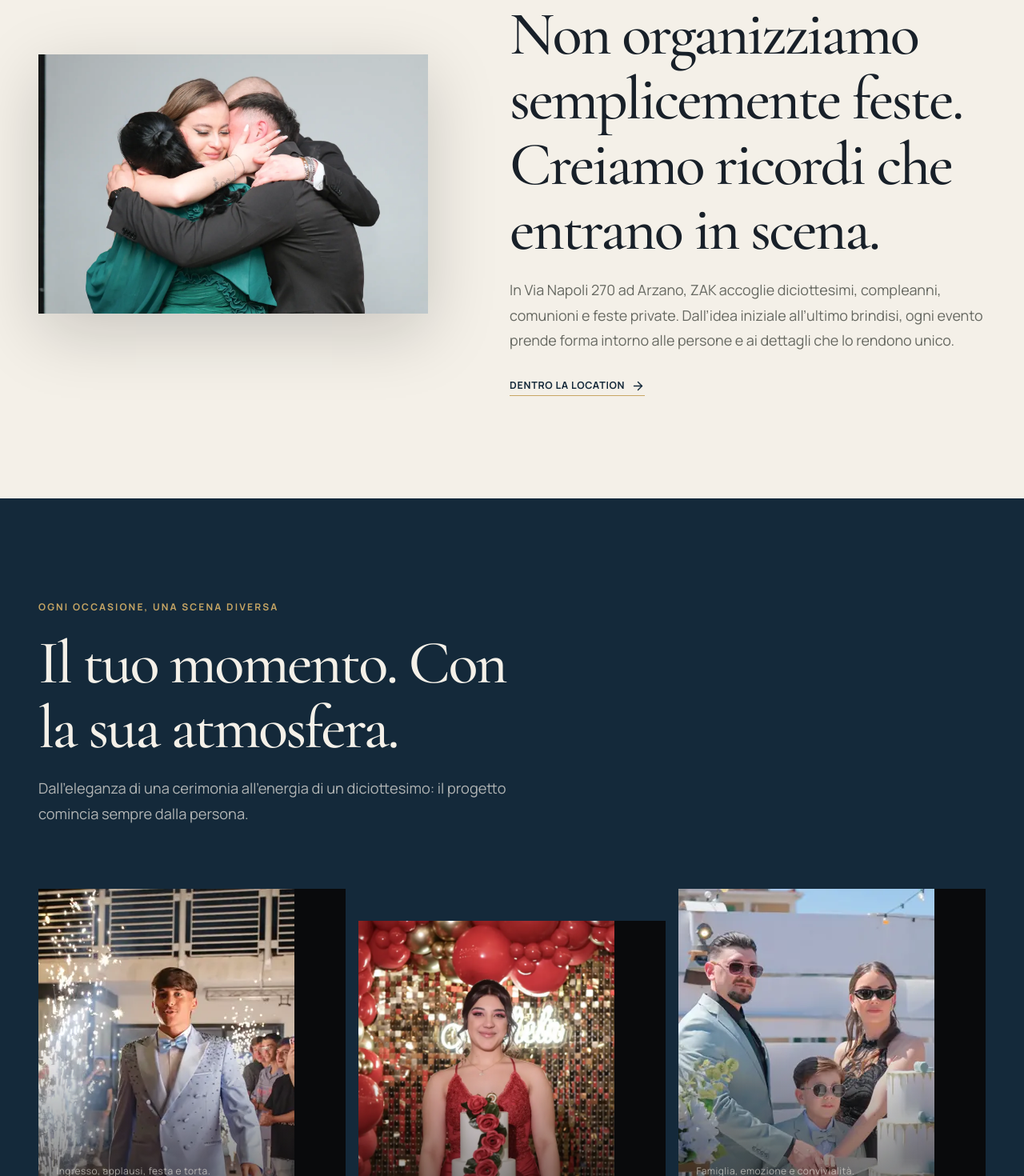
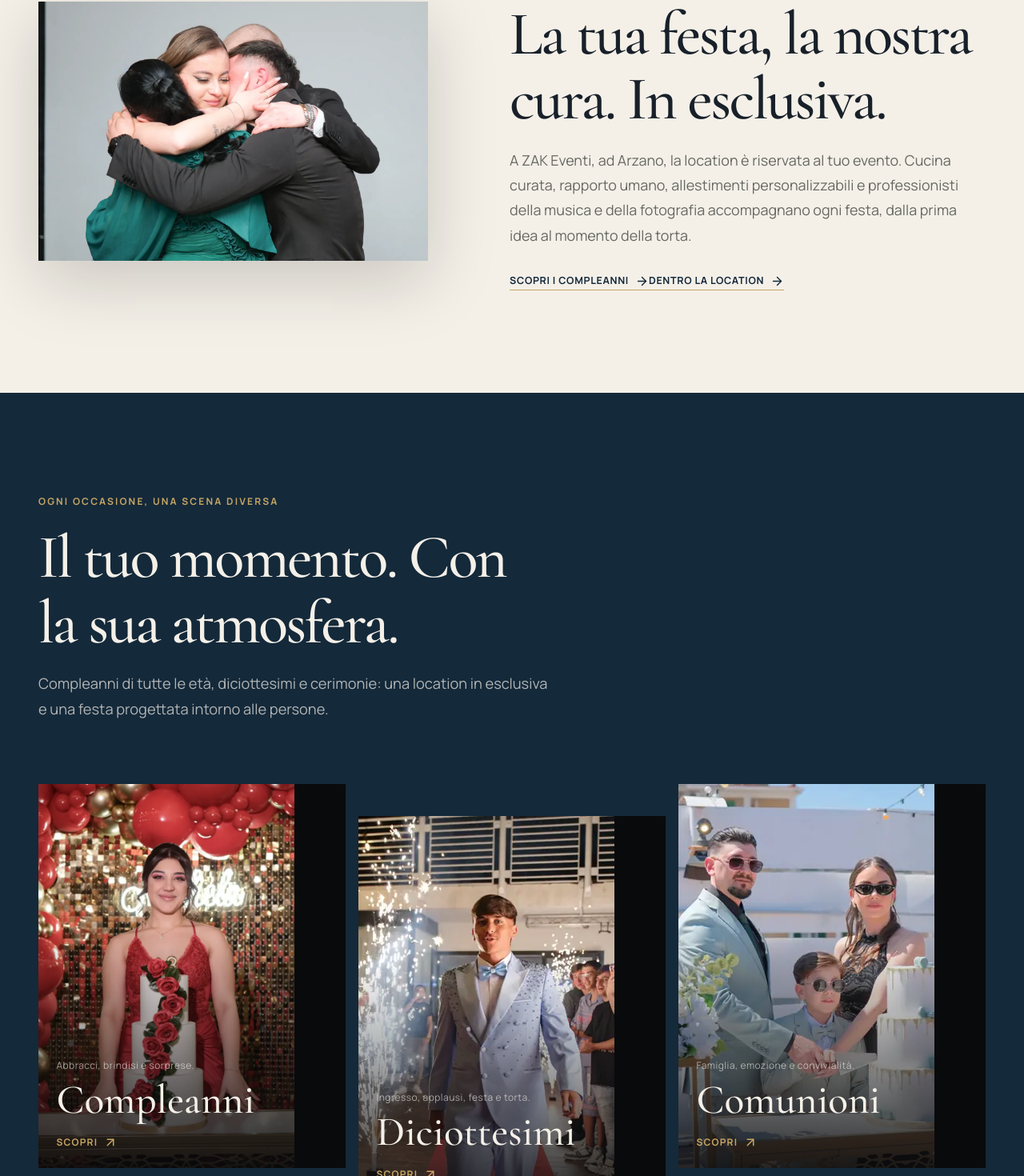
Before and after one commit to antozz996/zak-eventi-vercel, a React (Vite) app: page / in a window 1280 px wide. Shown: the part 963-2433 px from the top of the page at 80% size. Built offline with nearby package versions, Linux system fonts and the light colour scheme; no server answers.

Commit message:
content: prioritize birthdays and communicate verified exclusive venue benefits

```diff
--- a/src/pages/HomePage.tsx
+++ b/src/pages/HomePage.tsx
@@ -23,16 +23,15 @@ export function HomePage() {
         <div className="container">
           <EditorialImageBlock
             eyebrow="La nostra idea di festa"
-            title="Non organizziamo semplicemente feste. Creiamo ricordi che entrano in scena."
-            text="In Via Napoli 270 ad Arzano, ZAK accoglie diciottesimi, compleanni, comunioni e feste private. Dall’idea iniziale all’ultimo brindisi, ogni evento prende forma intorno alle persone e ai dettagli che lo rendono unico."
+            title="La tua festa, la nostra cura. In esclusiva."
+            text="A ZAK Eventi, ad Arzano, la location è riservata al tuo evento. Cucina curata, rapporto umano, allestimenti personalizzabili e professionisti della musica e della fotografia accompagnano ogni festa, dalla prima idea al momento della torta."
             mediaLabel="Momento vissuto a ZAK"
             image="/images/events/xtgb0046.webp"
             imageAlt="Abbraccio di gruppo durante una festa ZAK"
             aspect="landscape"
           >
-            <Link className="text-link" to="/location">
-              Dentro la location <ArrowRight aria-hidden="true" size={17} />
-            </Link>
+            <Link className="text-link" to="/compleanni">Scopri i compleanni <ArrowRight aria-hidden="true" size={17} /></Link>
+            <Link className="text-link" to="/location">Dentro la location <ArrowRight aria-hidden="true" size={17} /></Link>
           </EditorialImageBlock>
         </div>
       </section>
@@ -42,11 +41,11 @@ export function HomePage() {
           <SectionHeading
             eyebrow="Ogni occasione, una scena diversa"
             title="Il tuo momento. Con la sua atmosfera."
-            description="Dall’eleganza di una cerimonia all’energia di un diciottesimo: il progetto comincia sempre dalla persona."
+            description="Compleanni di tutte le età, diciottesimi e cerimonie: una location in esclusiva e una festa progettata intorno alle persone."
             light
           />
           <div className="event-grid">
-            {eventTypes.map((event) => <EventCard event={event} key={event.slug} />)}
+            {[...eventTypes].sort((a, b) => Number(b.slug === "compleanni") - Number(a.slug === "compleanni")).map((event) => <EventCard event={event} key={event.slug} />)}
           </div>
         </div>
       </section>
@@ -78,7 +77,7 @@ export function HomePage() {
           <SectionHeading
             eyebrow="Un progetto, diverse possibilità"
             title="Tutto ciò che può dare forma alla festa."
-            description="Servizi disponibili in base alla formula scelta. La disponibilità effettiva viene definita durante l’appuntamento."
+            description="Dalla cucina agli allestimenti e all’intrattenimento: servizi reali con inclusioni, personalizzazioni ed extra definiti nel preventivo."
           />
           <div className="service-grid">
             {services.map((service) => <ServiceCard service={service} key={service.title} />)}
```
